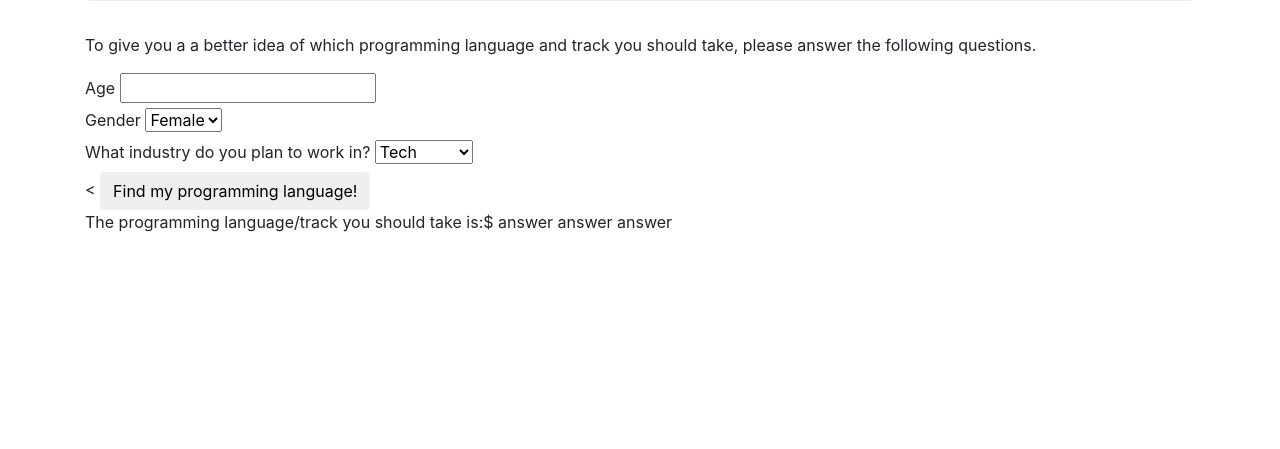
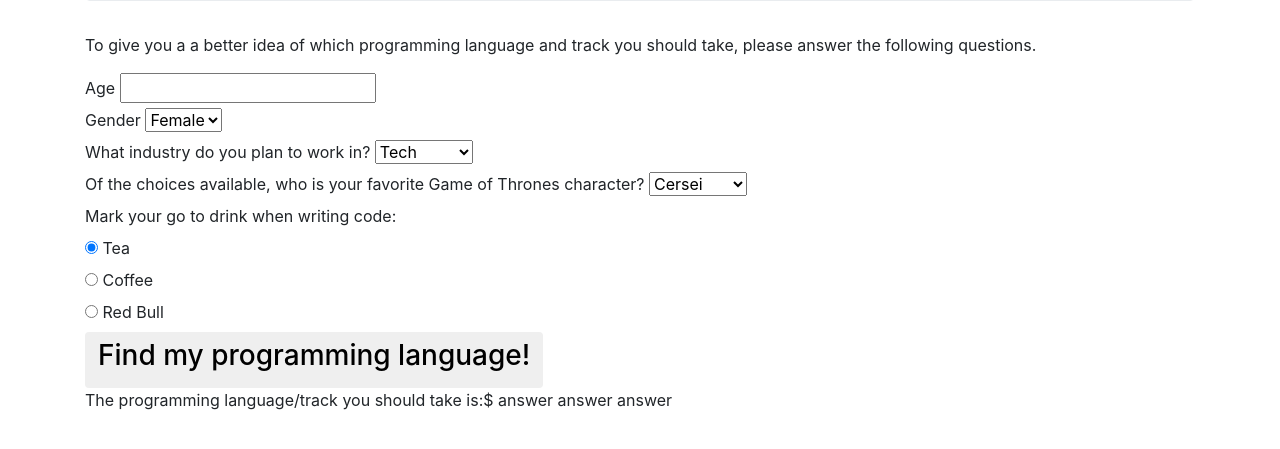
Before and after one commit to MattStaudacher/week-2-project, a plain HTML site: page index.html in a window 1280 px wide. Shown: the part 183-632 px from the top of the page. Drawn offline with Linux system fonts and the light colour scheme.

Commit message:
it will add radial question about favorite beverage to code with

```diff
--- a/index.html
+++ b/index.html
@@ -33,9 +33,35 @@
           <option value="Other">Other</option>
         </select>
         <br>
-        <
+        <label for="thrones">Of the choices available, who is your favorite Game of Thrones character?</label>
+        <select id="thrones">
+          <option value="Cersei">Cersei</option>
+          <option value="Jon">Jon Snow</option>
+          <option value="Ned">Ned Stark</option>
+          <option value="Hodor">Hodor</option>
+        </select>
+<br>
+<label for="drink">Mark your go to drink when writing code:</label>
+<div class="radio">
+  <label>
+    <input type="radio" name="drink" value="Tea" checked>
+    Tea
+  </label>
+</div>
+<div class="radio">
+  <label>
+    <input type="radio" name="drink" value="Coffee">
+    Coffee
+  </label>
+</div>
+<div class="radio">
+  <label>
+    <input type="radio" name="flavor" value="RedBull">
+    Red Bull
+  </label>
+</div>
 
-        <button type="submit" class="btn">Find my programming language!</button>
+    <button type="submit" class="btn"><h3>Find my programming language!</h3></button>
       </form>
 
       <div id="quote">
```
